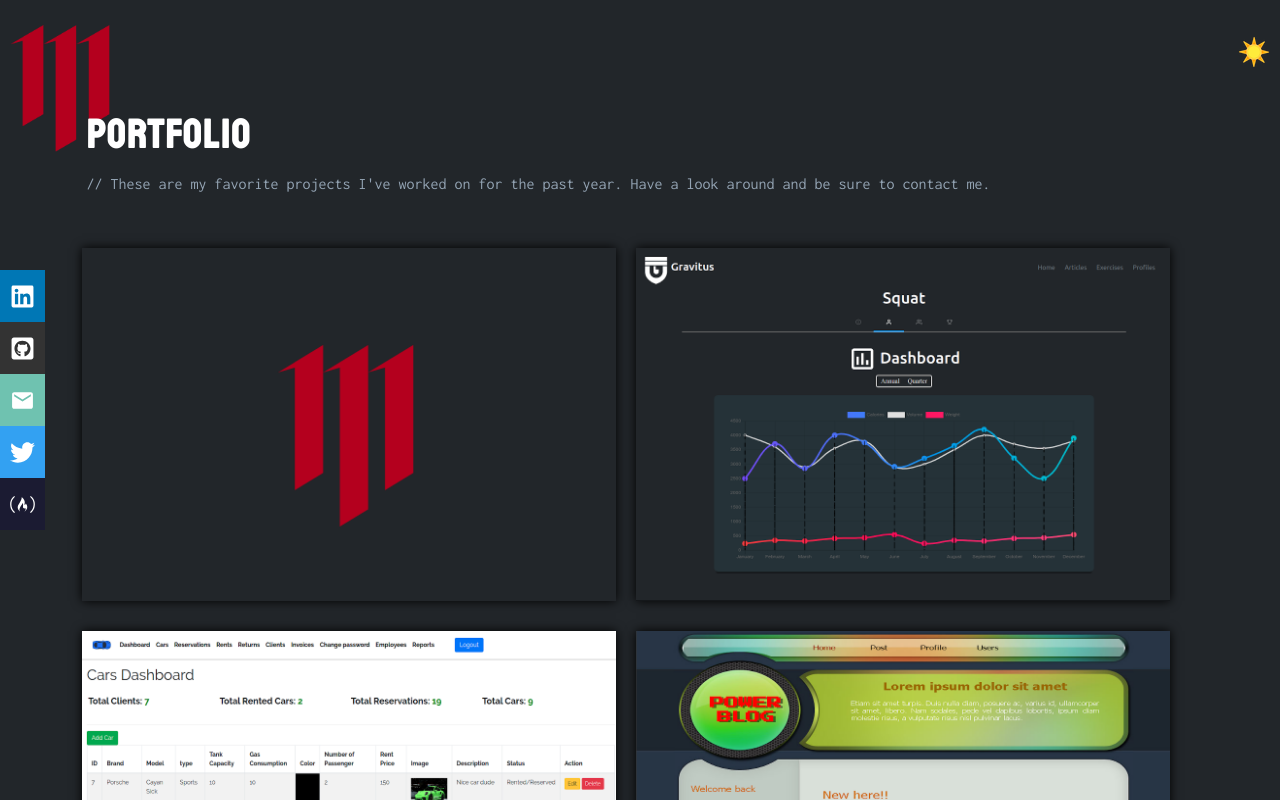
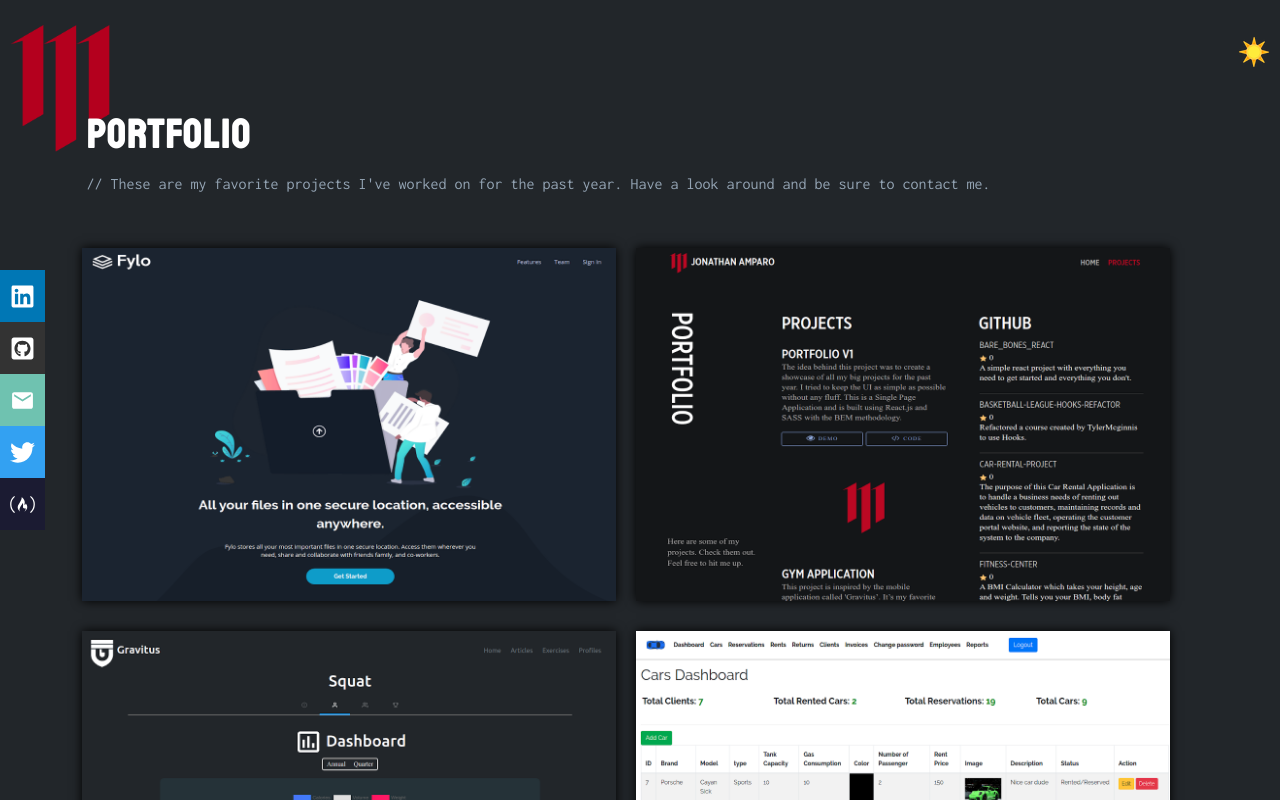
Before and after one commit to JonAmparo/portfolio, a React (Create React App) app: page / in a window 1280 px wide. Shown: the top 800 px of the page. Built offline with nearby package versions, Linux system fonts and the light colour scheme.

Commit message:
updated projects

```diff
--- a/src/components/Project.js
+++ b/src/components/Project.js
@@ -9,6 +9,8 @@ import projectConstructionNicolas from '../assets/projectConstructionNicolas.png
 import projectJarmicos from '../assets/projectJarmicos.png';
 import projectLeroy from '../assets/projectLeroy.png';
 import projectScandia from '../assets/projectScandia.png';
+import projectFylo from '../assets/projectFylo.png';
+import projectV2 from '../assets/projectV2.png';
 
 const DATA = [
   // {
@@ -28,10 +30,27 @@ const DATA = [
   //   ]
   // },
   {
+    name: 'Fylo',
+    summary:
+      "This is a project provided by frontendmentor.io. How it works is they give me the images, style guide and tools to do the project. Then I build the project to look like the design. Overall, it was a fun project to do because I didn't have to think about a design. I just put everything together.",
+    img: projectFylo,
+    demo: 'https://jonamparo.github.io/Fylo',
+    code: 'https://github.com/JonAmparo/Fylo',
+    technologies: [
+      { name: 'HTML & CSS' },
+      { name: 'JavaScript' },
+      { name: 'SASS' },
+      { name: 'React.JS' },
+      { name: 'Responsiveness' },
+      { name: 'Grids / Flex' },
+      { name: 'Styled Components' }
+    ]
+  },
+  {
     name: 'Portfolio v2',
     summary:
       'The idea behind this project was to create a showcase of all my big projects for the past year. I tried to keep the UI as simple as possible without any fluff. I also pull from the Github API to retrieve my profile to display it on my website. \n\n This project was inspired by Sarah Drasner. An amazing developer, designer and just an overall good person. :) ',
-    img: logo1,
+    img: projectV2,
     demo: 'https://jonamparo.github.io/v2/#/projects',
     code: 'https://github.com/JonAmparo/v2',
     technologies: [
```
Also changed, not shown: src/assets/projectFylo.png (added), src/assets/projectV2.png (added).
